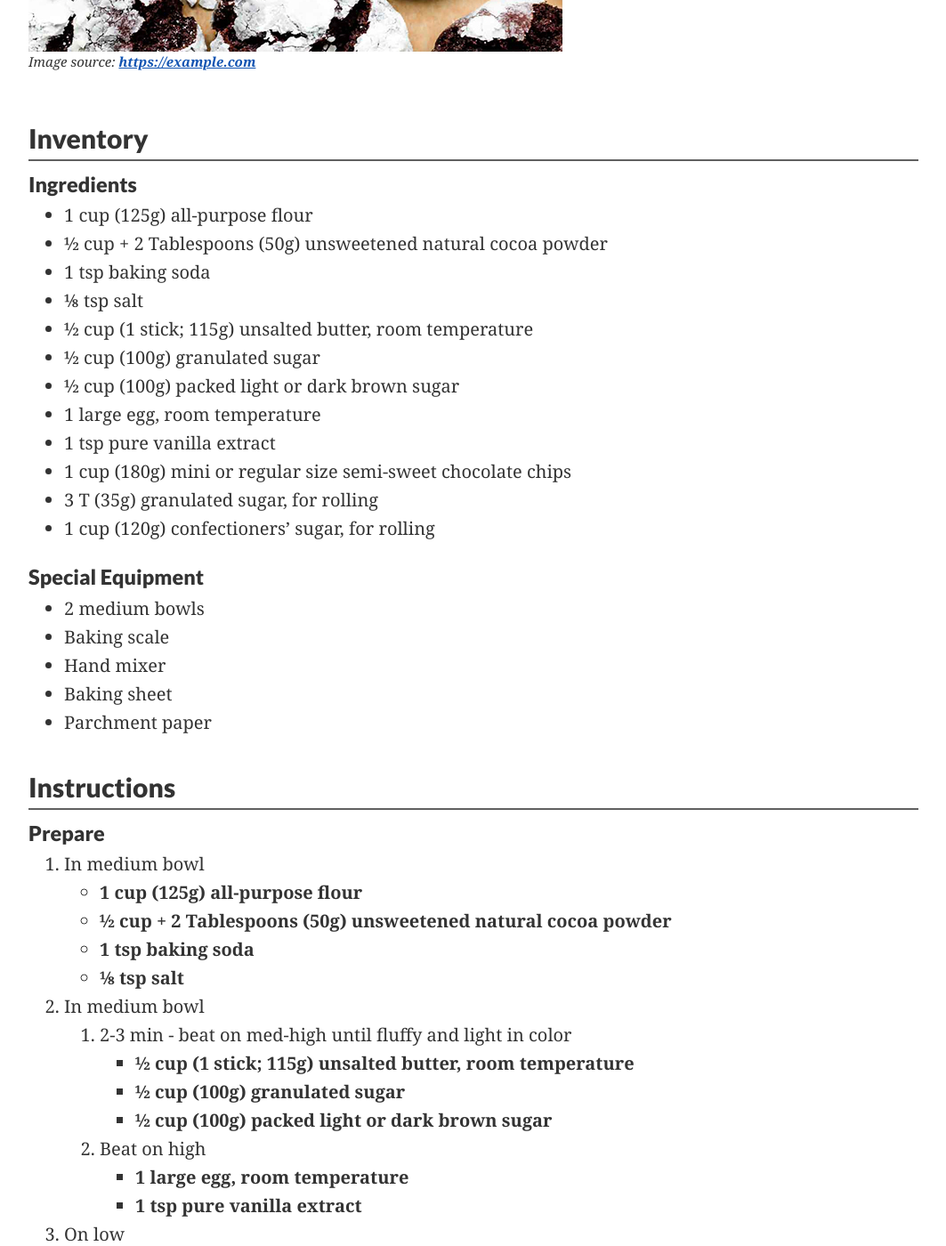
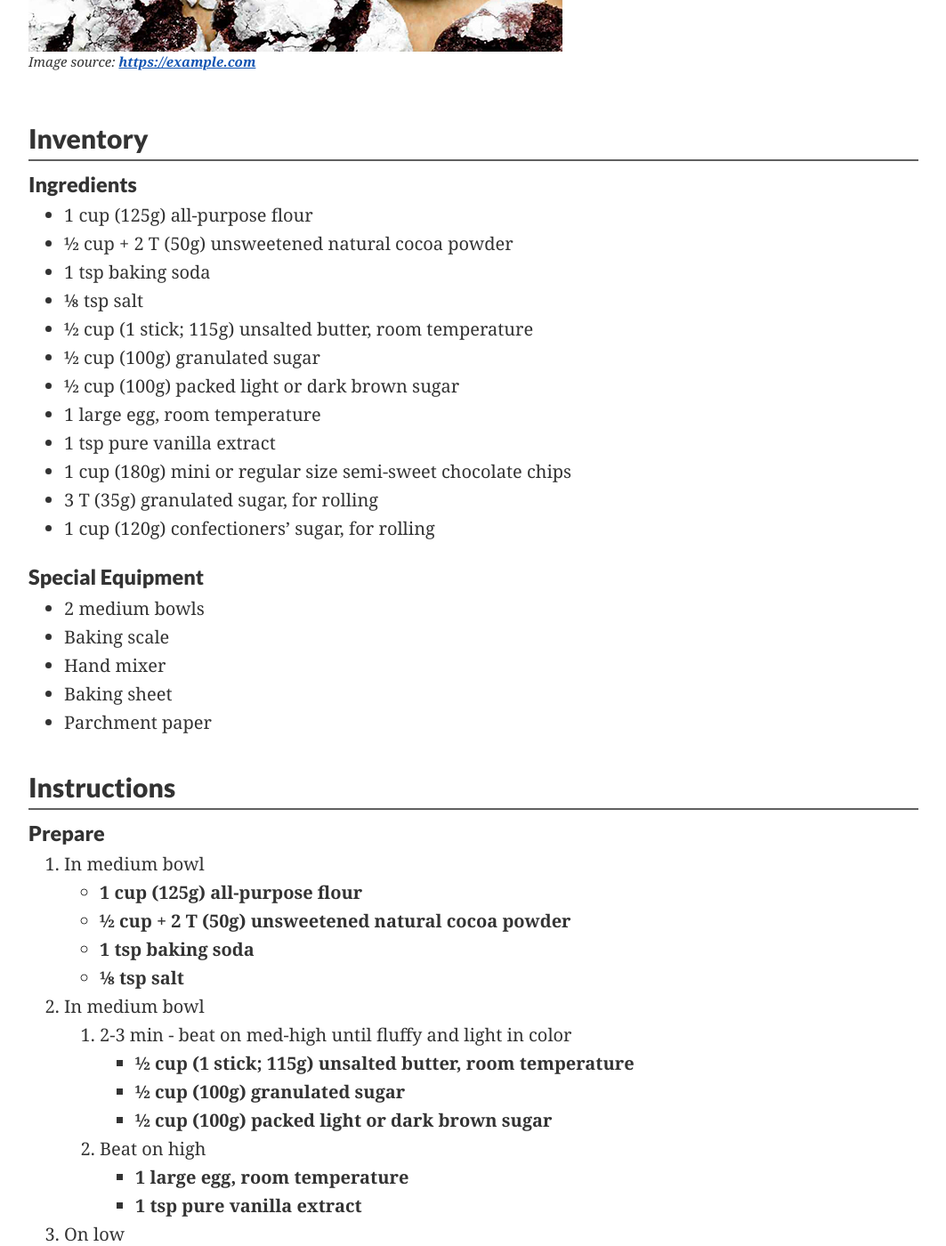
Before and after one commit to bradleyoesch/bradleyoesch.github.io, a Jekyll site: the page built from recipes/double-chocolate-crinkle-cookies/index.md, in a window 1280 px wide and 1400 px high, scrolled down 616 px. Shown: the whole window at 89% size, without its empty margins (108-1171 px from the left). Built offline with Jekyll 4.4.1, drawn with Linux system fonts in a browser that asks for light colours; some web fonts are replaced; our own code applies the rules of GitHub Pages for plain Markdown files.

Commit message:
change tablespoon to T

```diff
--- a/recipes/double-chocolate-crinkle-cookies/index.md
+++ b/recipes/double-chocolate-crinkle-cookies/index.md
@@ -17,7 +17,7 @@ _<sup>Image source: <https://example.com></sup>_
 ### Ingredients
 
 - 1 cup (125g) all-purpose flour
-- ½ cup + 2 Tablespoons (50g) unsweetened natural cocoa powder
+- ½ cup + 2 T (50g) unsweetened natural cocoa powder
 - 1 tsp baking soda
 - ⅛ tsp salt
 - ½ cup (1 stick; 115g) unsalted butter, room temperature
@@ -43,7 +43,7 @@ _<sup>Image source: <https://example.com></sup>_
 
 1. In medium bowl
     - **1 cup (125g) all-purpose flour**
-    - **½ cup + 2 Tablespoons (50g) unsweetened natural cocoa powder**
+    - **½ cup + 2 T (50g) unsweetened natural cocoa powder**
     - **1 tsp baking soda**
     - **⅛ tsp salt**
 1. In medium bowl
```
